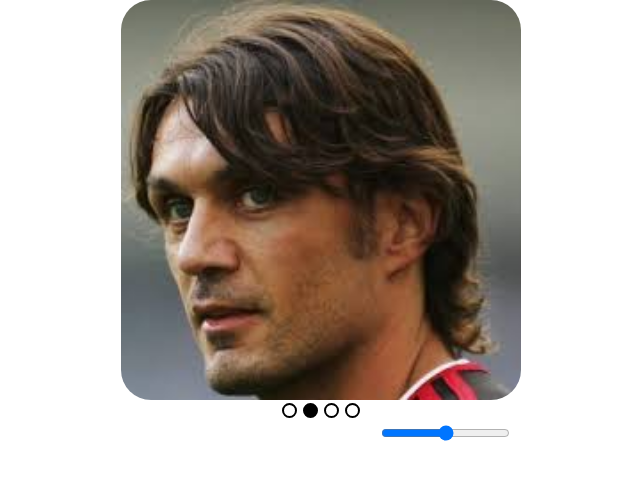
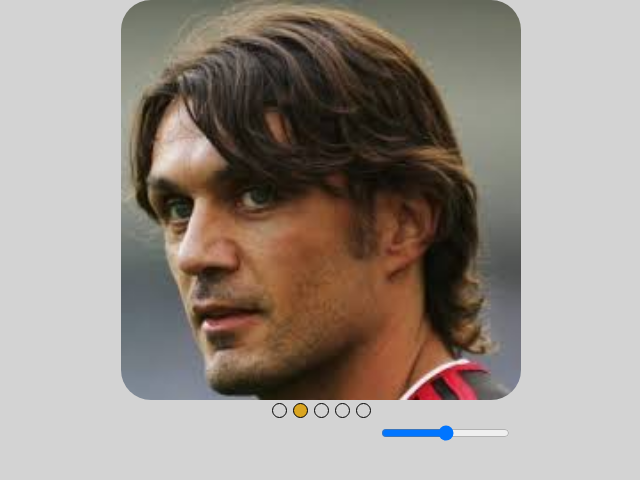
Before and after one commit to roinp/changeImageSlider, a plain HTML site: page index.html in a window 1280 px wide. Shown: the whole page, without its empty margins (319-959 px from the left). Drawn offline with Linux system fonts and the light colour scheme.

Commit message:
lastSlider

```diff
--- a/index.html
+++ b/index.html
@@ -12,10 +12,12 @@
           <img src="./images/maldini.jfif" alt="maldini">
           <img src="./images/kaka.jfif" alt="kaka">
           <img src="./images/tokatayajpg.jpg" alt="tokatayajpg">
+          <img src="./images/gatusso.jpg" alt="gatusso">
       </div>
       <div class="buttons" id="buttons">
 
       </div>
+
 
       <div class="trButton">
           <input type="range" id="tr-button" min="250" max="5000">
--- a/style.css
+++ b/style.css
@@ -4,8 +4,11 @@
     box-sizing: border-box;
 }
 
+body {
+    background-color:lightgray;
+}
 .active {
-    background-color: black;
+    background-color: goldenrod;
 }
 
 .image {
@@ -42,7 +45,7 @@
 .buttons div {
     width: 15px;
     height: 15px;
-    border: 2px solid black;
+    border: 1px solid black;
     border-radius: 50%;
     display: inline-block;
     margin: 3px;
```
